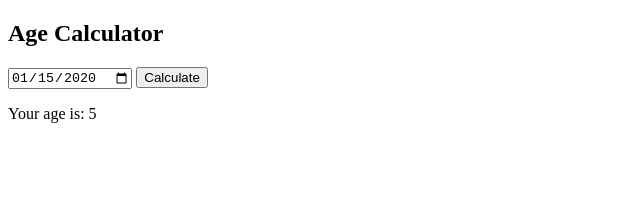
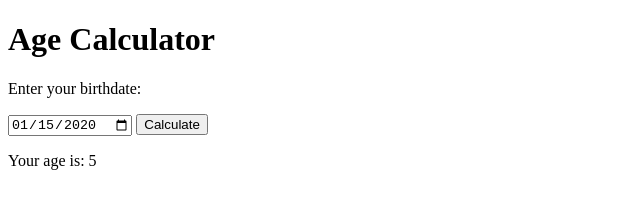
Before and after one commit to tanim254/Age-calcolator, a plain HTML site: page index.html in a window 1280 px wide. Both pictures are taken after typing "2020-01-15" into the empty fields and a click on the button "Calculate". Shown: the whole page, without its empty margins (0-640 px from the left). Drawn offline with Linux system fonts and the light colour scheme.

Commit message:
Add files via upload

```diff
--- a/index.html
+++ b/index.html
@@ -1,21 +1,23 @@
+
 <!DOCTYPE html>
 <html>
 <head>
   <title>Age Calculator</title>
 </head>
 <body>
-  <h2>Age Calculator</h2>
-  <input type="date" id="birthDate">
+  <h1>Age Calculator</h1>
+  <p>Enter your birthdate:</p>
+  <input type="date" id="birthdate">
   <button onclick="calculateAge()">Calculate</button>
   <p id="result"></p>
 
   <script>
     function calculateAge() {
-      const birthDate = new Date(document.getElementById('birthDate').value);
-      const today = new Date();
-      let age = today.getFullYear() - birthDate.getFullYear();
-      const m = today.getMonth() - birthDate.getMonth();
-      if (m < 0 || (m === 0 && today.getDate() < birthDate.getDate())) {
+      var birthdate = new Date(document.getElementById('birthdate').value);
+      var today = new Date();
+      var age = today.getFullYear() - birthdate.getFullYear();
+      var m = today.getMonth() - birthdate.getMonth();
+      if (m < 0 || (m === 0 && today.getDate() < birthdate.getDate())) {
         age--;
       }
       document.getElementById('result').innerText = "Your age is: " + age;
```
